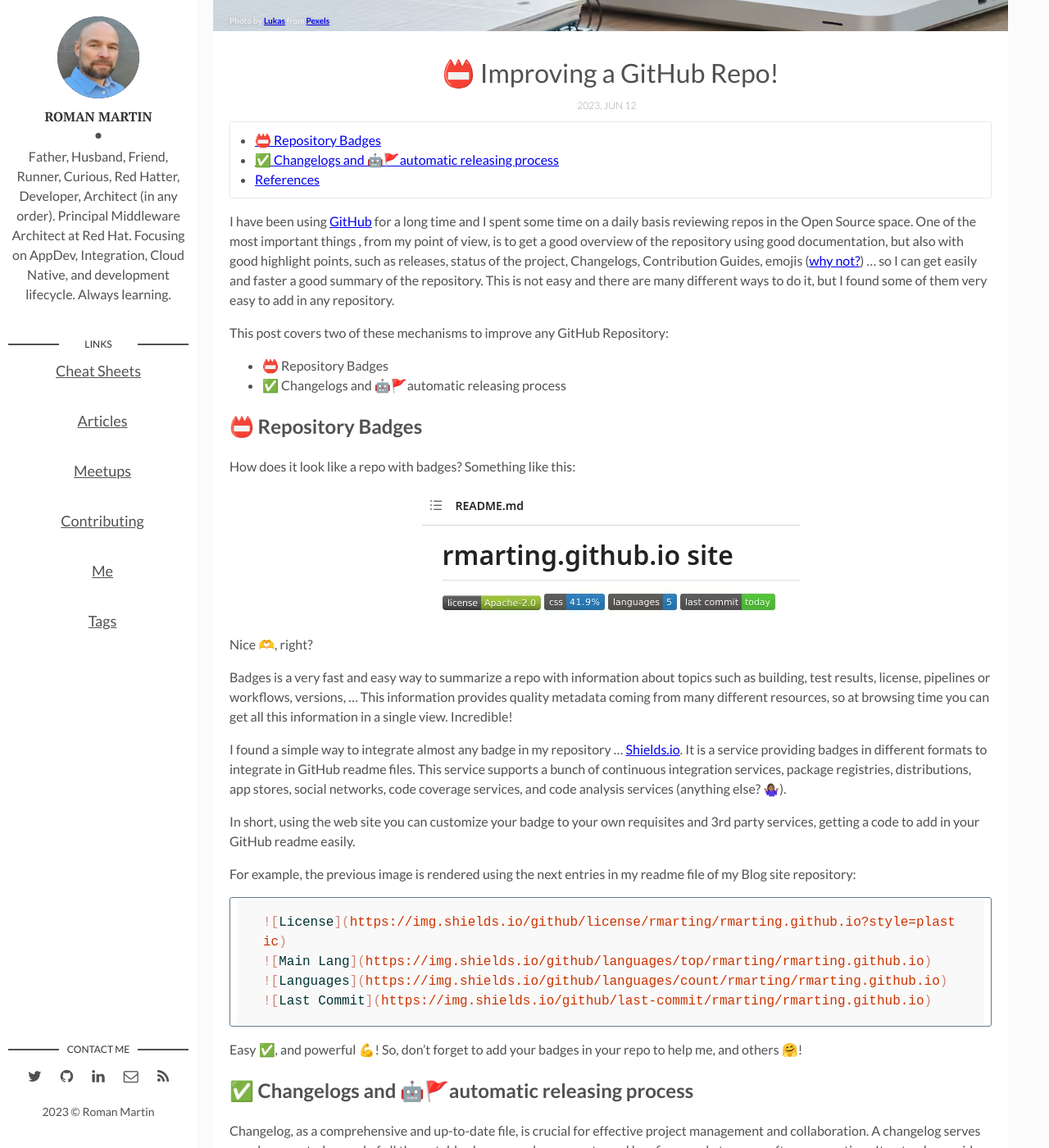
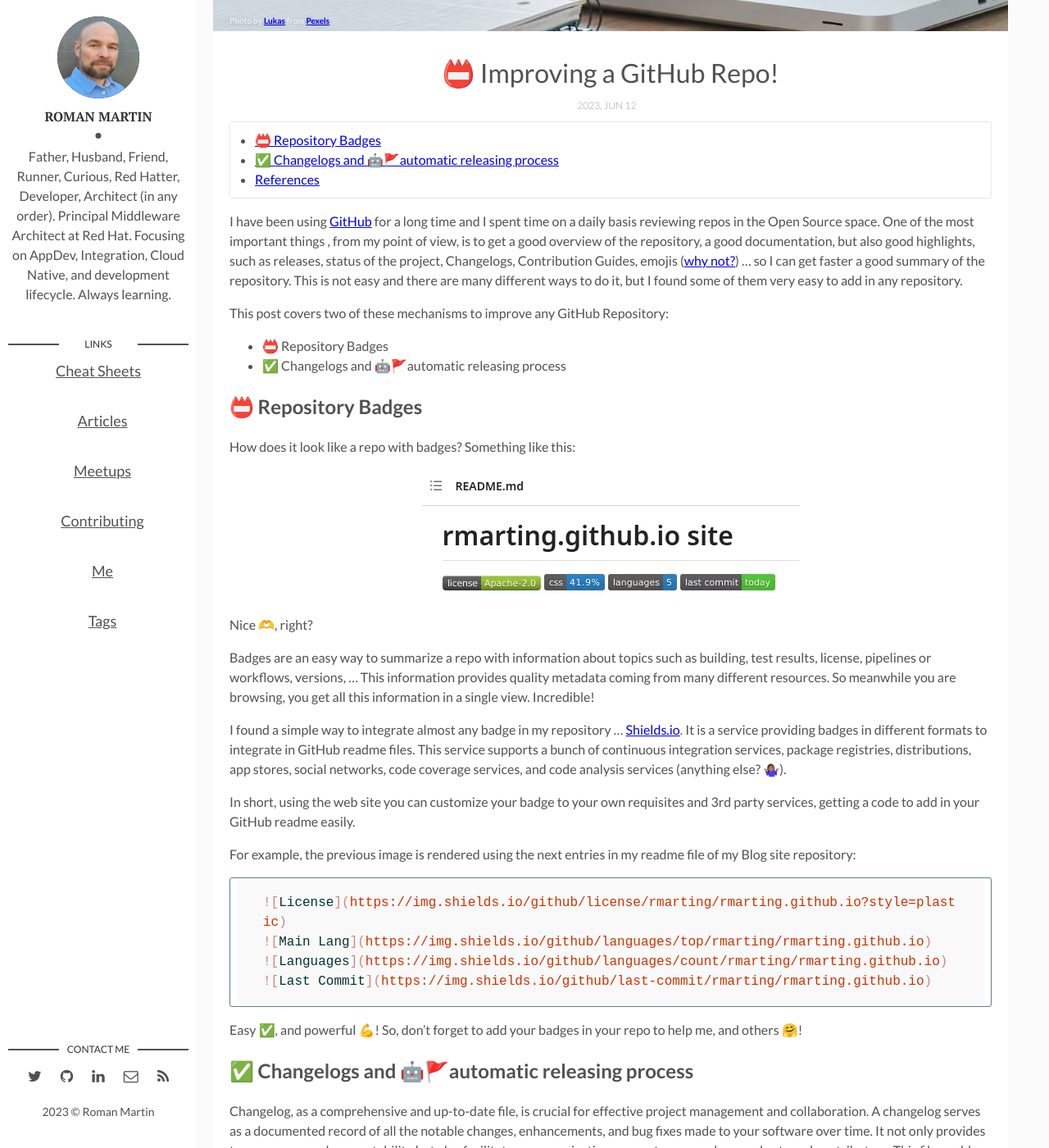
Before and after one commit to rmarting/rmarting.github.io, a Jekyll site: the page built from _posts/2023-06-12-Improving-a-gh-repository.md, in a window 1280 px wide and 1400 px high, scrolled down 482 px. Shown: the whole window at 82% size. Built offline with Jekyll 4.4.1, drawn with Linux system fonts in a browser that asks for light colours; comment, search, counter and statistics services are not loaded; the table of contents is made by our own code; some of the changed text lies outside the part shown.

Commit message:
✏️ Review content and fix typos

````diff
--- a/_posts/2023-06-12-Improving-a-gh-repository.md
+++ b/_posts/2023-06-12-Improving-a-gh-repository.md
@@ -24,12 +24,12 @@
 - tools
 ---
 
-I have been using [GitHub](https://github.com) for a long time and I spent some time on a daily
+I have been using [GitHub](https://github.com) for a long time and I spent time on a daily
 basis reviewing repos in the Open Source space. One of the most important things
-, from my point of view, is to get a good overview of the repository using good documentation,
-but also with good highlight points, such as releases, status of the project, Changelogs, Contribution
+, from my point of view, is to get a good overview of the repository, a good documentation,
+but also good highlights, such as releases, status of the project, Changelogs, Contribution
 Guides, emojis ([why not?](https://blog.jromanmartin.io/2020/09/28/why-i-use-emoji-in-my-git-commits.html)) ...
-so I can get easily and faster a good summary of the repository. This is not easy and
+so I can get faster a good summary of the repository. This is not easy and
 there are many different ways to do it, but I found some of them very easy to add in any repository.
 
 This post covers two of these mechanisms to improve any GitHub Repository:
@@ -47,10 +47,10 @@
 
 Nice 🫶, right?
 
-Badges is a very fast and easy way to summarize a repo with information about topics such
+Badges are an easy way to summarize a repo with information about topics such
 as building, test results, license, pipelines or workflows, versions, ... This information
-provides quality metadata coming from many different resources, so at browsing time you
-can get all this information in a single view. Incredible!
+provides quality metadata coming from many different resources. So meanwhile you are browsing,
+you get all this information in a single view. Incredible!
 
 I found a simple way to integrate almost any badge in my repository ...
 [Shields.io](https://shields.io/). It is a service providing badges in different formats to
@@ -213,7 +213,7 @@
       - dependencies
     collapse-after: 5
 
-change-template: '- $TITLE (#$NUMBER)'
+change-template: '* $TITLE (#$NUMBER)'
 change-title-escapes: '\<*_&' # You can add # and @ to disable mentions, and add ` to disable code blocks.
 
 exclude-labels:
@@ -264,14 +264,14 @@
           file_pattern: CHANGELOG.md
 ```
 
-So, this workflow is starting when a new release is released (`types: [released]`), including
+So, this workflow will start when a new release is released (`types: [released]`), including
 the changes from previous release and committing the change into the `main` branch of our repo.
 
 **Step 5️⃣ - Linking release and update changelog workflows**
 
 There is an issue reported [here](https://github.com/stefanzweifel/changelog-updater-action/discussions/30)
 about how to automatically trigger the update changelog workflow from the release workflow. The workaround
-to fix it requires adding a new secret (i.e: `PERSONAL_ACCESS_TOKEN`) into your repo.
+to fix it requires adding a new secret (i.e: `PERSONAL_ACCESS_TOKEN`) into your repo:
 
 {:refdef: style="text-align: center;"}
 [![](/images/2023/06/github/gh-secrets.avif "GitHub Repo secrets")]({{site.url}}/images/2023/06/github/gh-secrets.avif)
````
Also changed, not shown: other parts of _posts/2023-06-12-Improving-a-gh-repository.md (+11 -10 lines).
